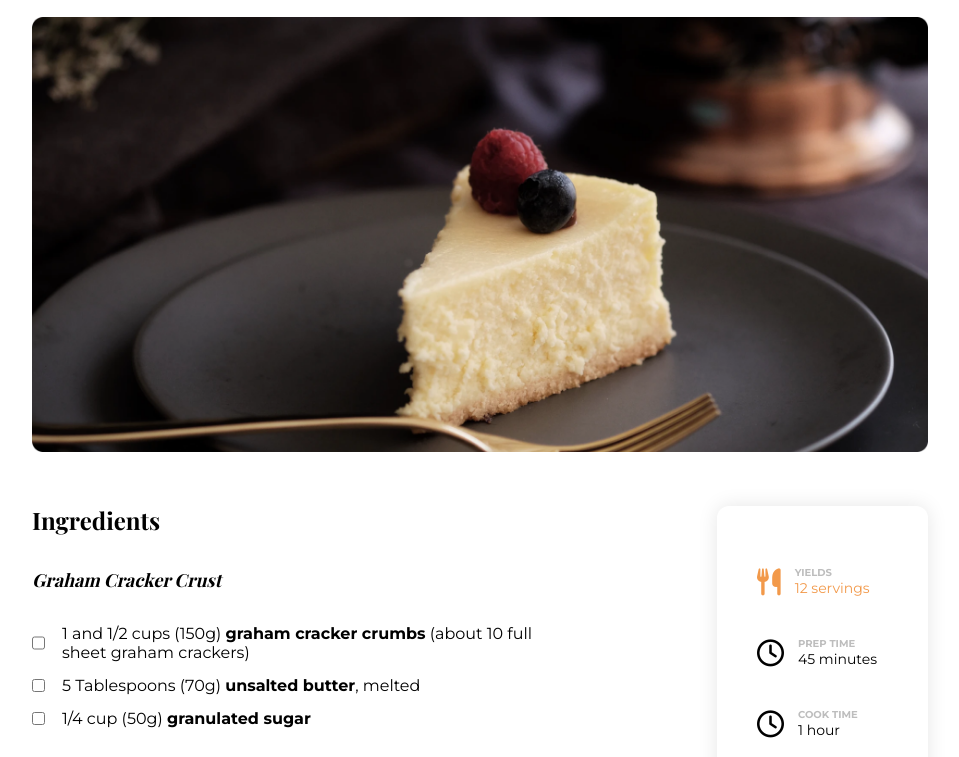
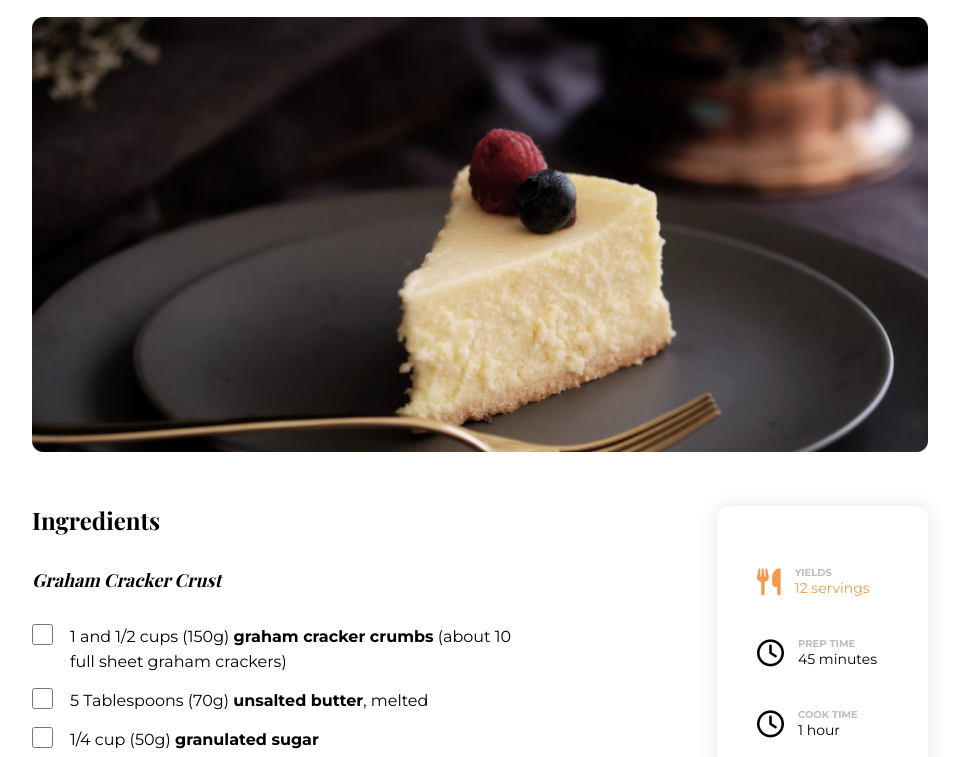
Before and after one commit to marinactonci/recipe-blog-challenge, a plain HTML site: page index.html in a window 1280 px wide. Shown: the part 183-940 px from the top of the page, without its empty margins (160-1119 px from the left). Drawn offline with nearby package versions, Linux system fonts and the light colour scheme; a script that the page names is missing; a web font is replaced by a local one.

Commit message:
Update style.css

```diff
--- a/style.css
+++ b/style.css
@@ -108,11 +108,10 @@ h3 {
     margin-bottom: 40px;
 }
 
-.ul-icon {
+input[type='checkbox'] {
     border: #828282 1px solid;
     min-width: 21px;
     height: 21px;
-    border-radius: 4px;
 }
 
 .ol-icon {
@@ -131,6 +130,7 @@ h3 {
     font-family: 'Montserrat', monospace;
     font-weight: 400;
     margin-left: 17px;
+    line-height: 25px;
 }
 
 .source-link {
```
